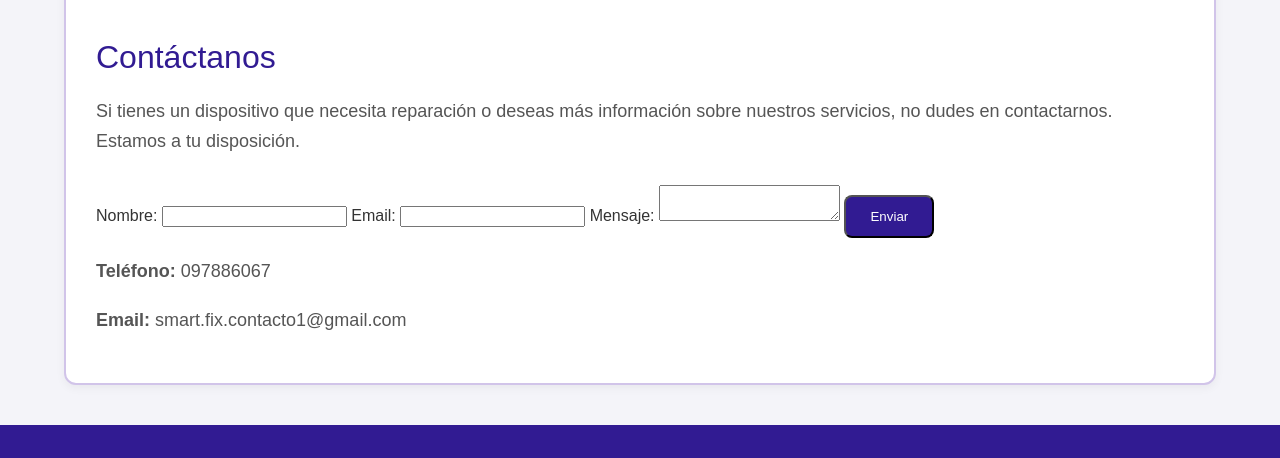
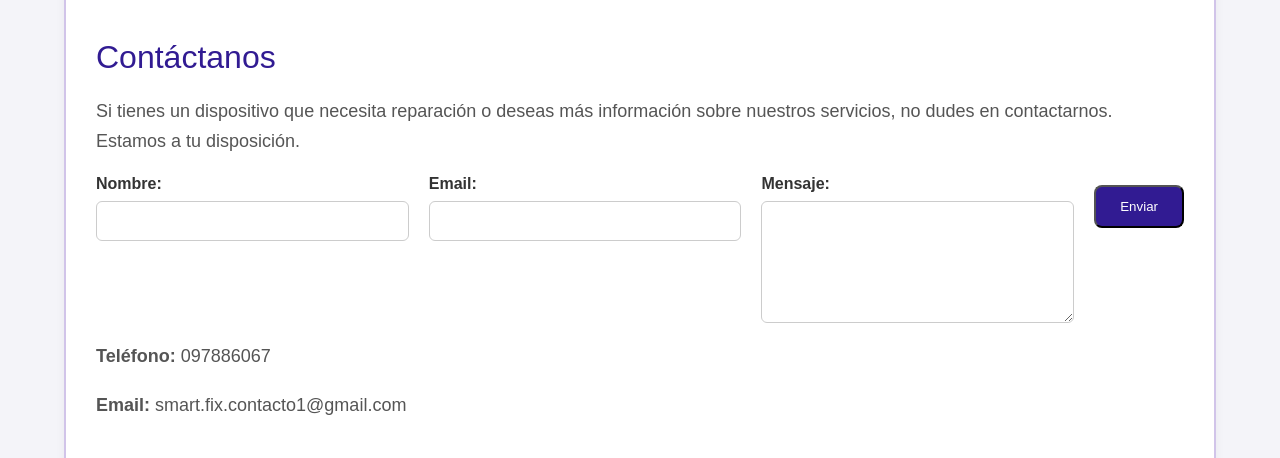
Before and after one commit to SmartFixx/SmartOfficialPage, a plain HTML site: page index.html in a window 1280 px wide. Shown: the part 1250-1708 px from the top of the page. Drawn offline with Linux system fonts and the light colour scheme.

Commit message:
Update index.html

```diff
--- a/index.html
+++ b/index.html
@@ -172,14 +172,61 @@
       <div class="section" id="contacto">
     <h2>Contáctanos</h2>
     <p>Si tienes un dispositivo que necesita reparación o deseas más información sobre nuestros servicios, no dudes en contactarnos. Estamos a tu disposición.</p>
-            <form action="submit_form.php" method="post">
+    <form action="submit_form.php" method="post" class="contact-form">
+        <div class="form-group">
             <label for="name">Nombre:</label>
             <input type="text" id="name" name="name" required>
+        </div>
+        <div class="form-group">
             <label for="email">Email:</label>
             <input type="email" id="email" name="email" required>
+        </div>
+        <div class="form-group">
             <label for="message">Mensaje:</label>
             <textarea id="message" name="message" required></textarea>
+        </div>
         <button type="submit" class="cta-button">Enviar</button>
+    </form>
+    <p><strong>Teléfono:</strong> 097886067</p>
+    <p><strong>Email:</strong> smart.fix.contacto1@gmail.com</p>
+</div>
+
+<style>
+    .contact-form {
+        display: flex;
+        flex-wrap: wrap;
+        gap: 20px; /* Espacio entre los campos */
+    }
+
+    .form-group {
+        flex: 1;
+        min-width: 250px; /* Tamaño mínimo de los campos */
+        display: flex;
+        flex-direction: column;
+    }
+
+    .form-group label {
+        margin-bottom: 8px;
+        font-weight: bold;
+    }
+
+    .form-group input, .form-group textarea {
+        padding: 10px;
+        border-radius: 6px;
+        border: 1px solid #ccc;
+        font-size: 16px;
+    }
+
+    textarea {
+        height: 100px; /* Altura del campo de texto */
+        resize: vertical; /* Permitir cambiar el tamaño vertical */
+    }
+
+    button.cta-button {
+        margin-top: 10px;
+        align-self: flex-start;
+    }
+</style>
       </form>
             <p><strong>Teléfono:</strong> 097886067</p>
             <p><strong>Email:</strong> smart.fix.contacto1@gmail.com</p>
```
Lines whose indentation alone changed are shown as unchanged.
